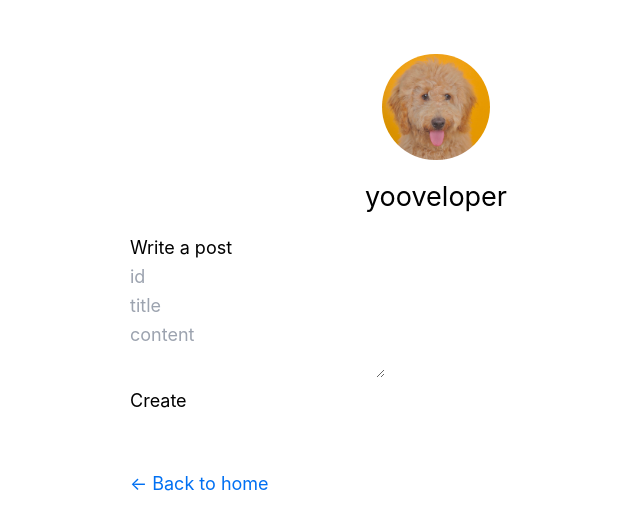
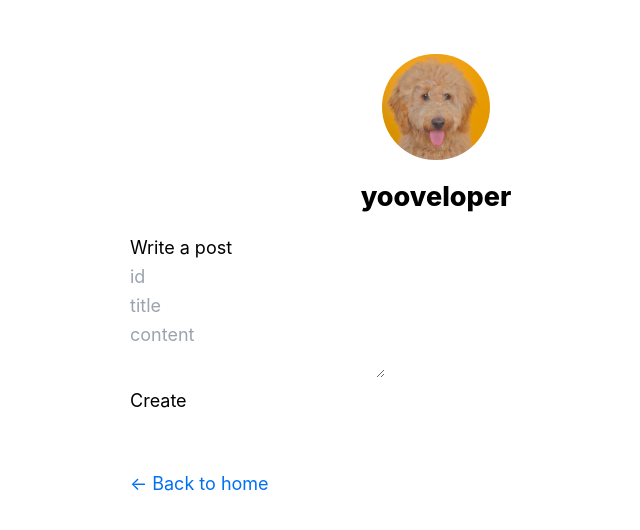
Before and after one commit to yooveloper/yooblog, a Next.js app: page /post/write in a window 1280 px wide. Shown: the top 530 px of the page, without its empty margins (204-844 px from the left). Built offline with nearby package versions, Linux system fonts and the light colour scheme.

Commit message:
💄 fix css

```diff
--- a/components/layout.module.css
+++ b/components/layout.module.css
@@ -1,7 +1,7 @@
 .container {
   max-width: 36rem;
-  padding: 0 1rem;
-  margin: 3rem auto 6rem;
+  padding: 3rem 1rem;
+  margin: 0 auto 6rem;
 }
 
 .header {
--- a/styles/utils.module.css
+++ b/styles/utils.module.css
@@ -17,6 +17,7 @@
 .headingLg {
   font-size: 1.5rem;
   line-height: 1.4;
+  font-weight: 800;
   margin: 1rem 0;
 }
 
```
